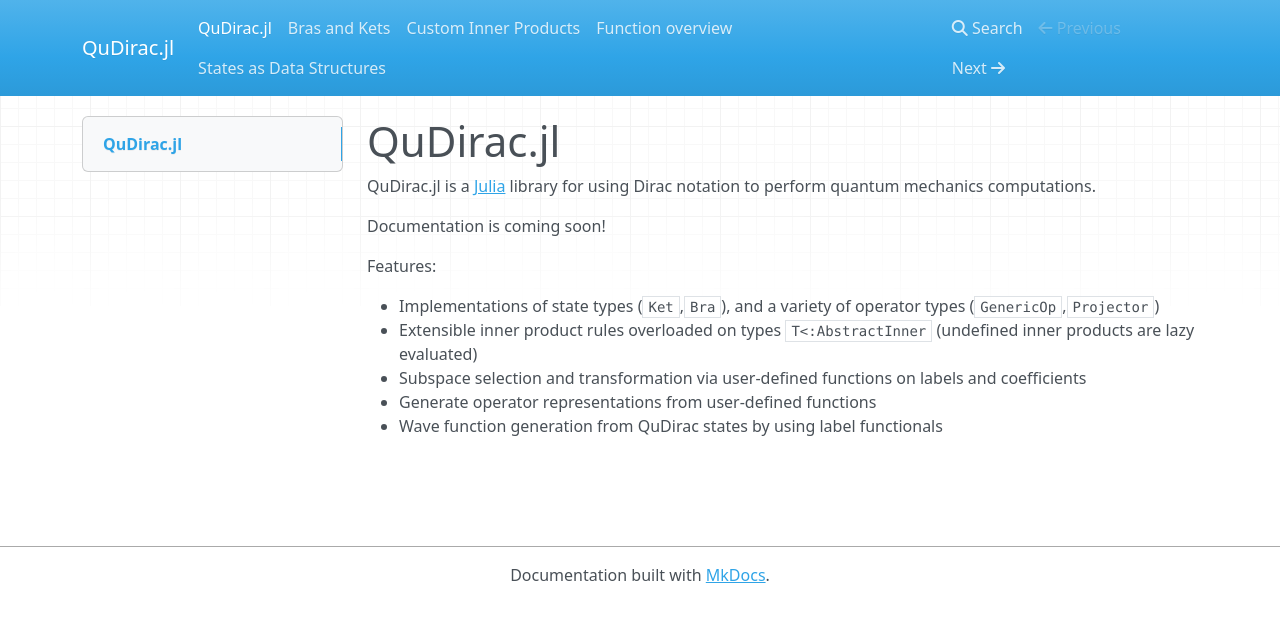
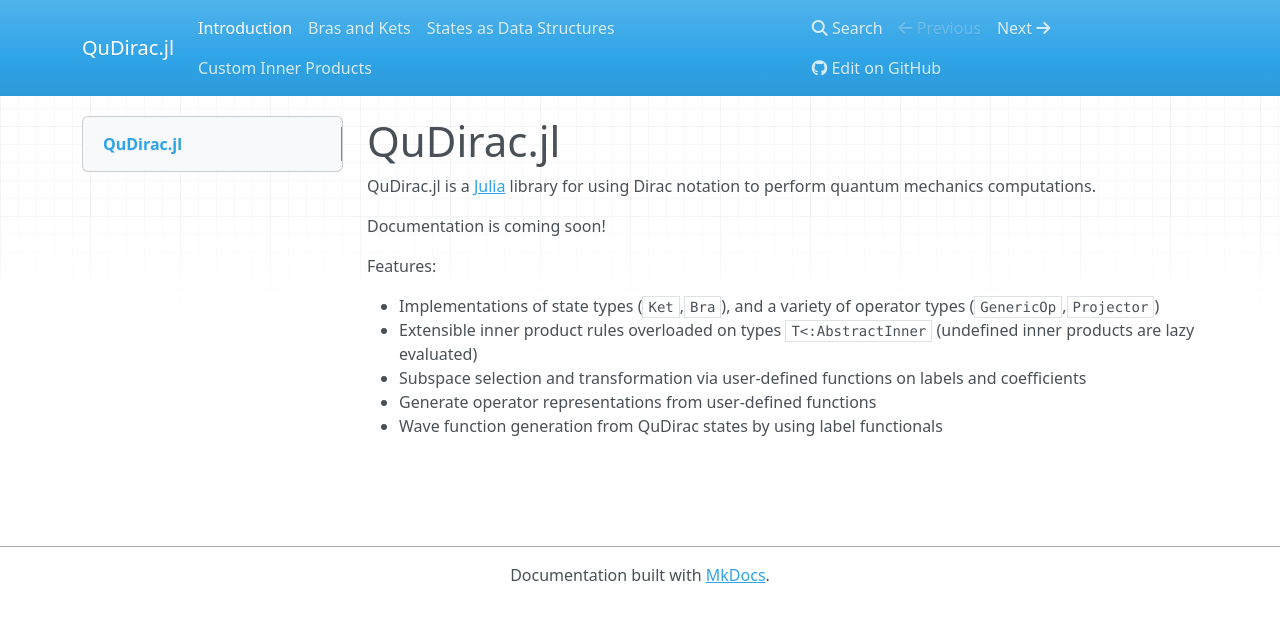
Before and after one commit to JuliaAttic/QuDirac.jl, an MkDocs documentation site: the page built from docs/index.md, in a window 1280 px wide. Shown: the top 622 px of the page. Built offline with MkDocs 1.6.1, drawn with Linux system fonts in a browser that asks for light colours; nearby versions of some CDN libraries; old or Windows-style settings are respelled for this version of MkDocs; part of the change alters nothing that is shown.

```diff
--- a/mkdocs.yml
+++ b/mkdocs.yml
@@ -1 +1,8 @@
 site_name: QuDirac.jl
+repo_url: https://github.com/JuliaQuantum/QuDirac.jl
+
+pages:
+- ['index.md', 'Introduction']
+- ['Bras_and_Kets.md', 'Bras and Kets']
+- ['States_as_Data_Structures.md', 'States as Data Structures']
+- ['Custom_Inner_Products.md', 'Custom Inner Products']
```
Also changed, not shown: site/404.html, site/Bras_and_Kets/index.html, site/custom_inner_products/index.html, site/function_overview/index.html (deleted), site/index.html, site/states_as_data_structures/index.html.
